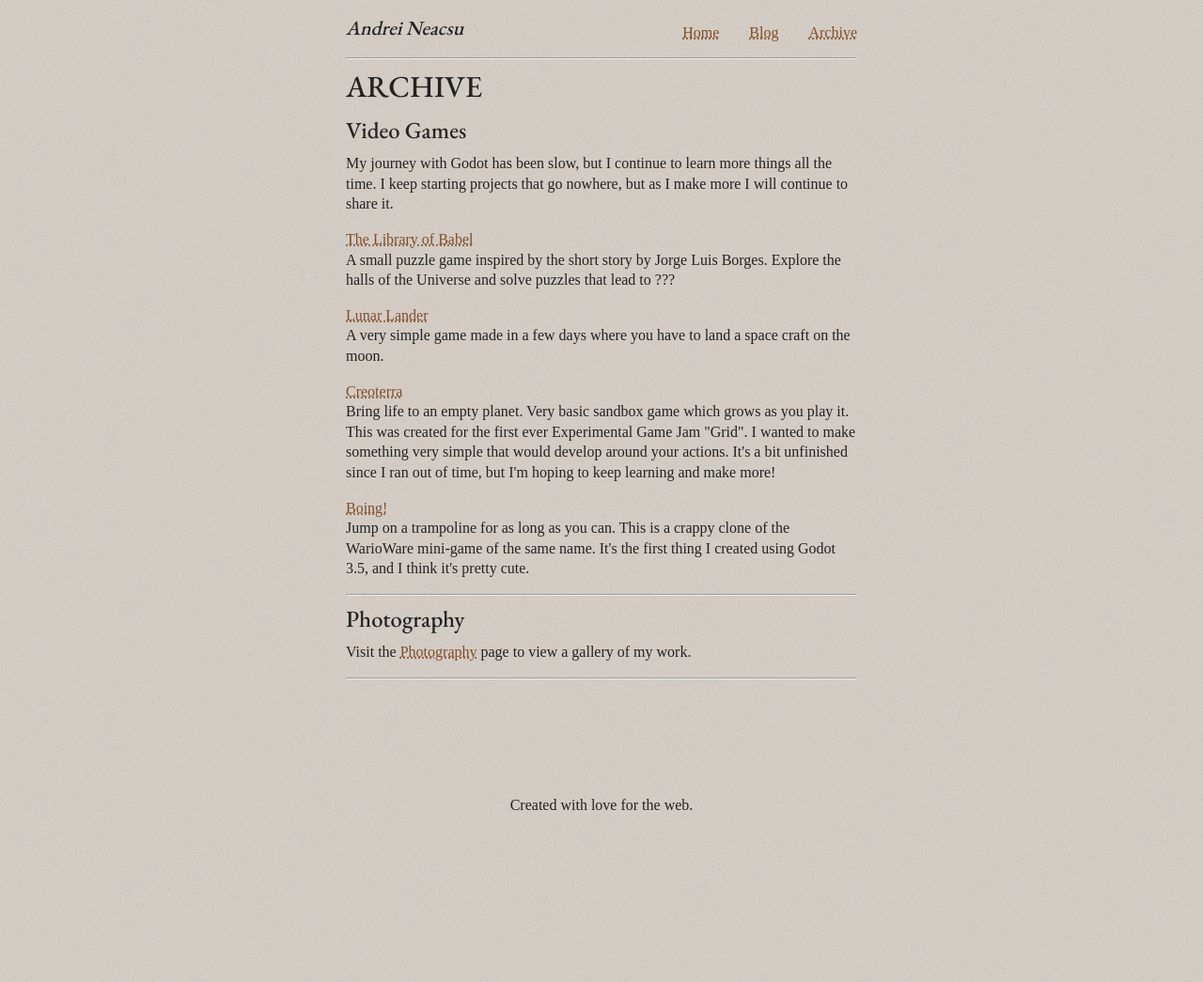
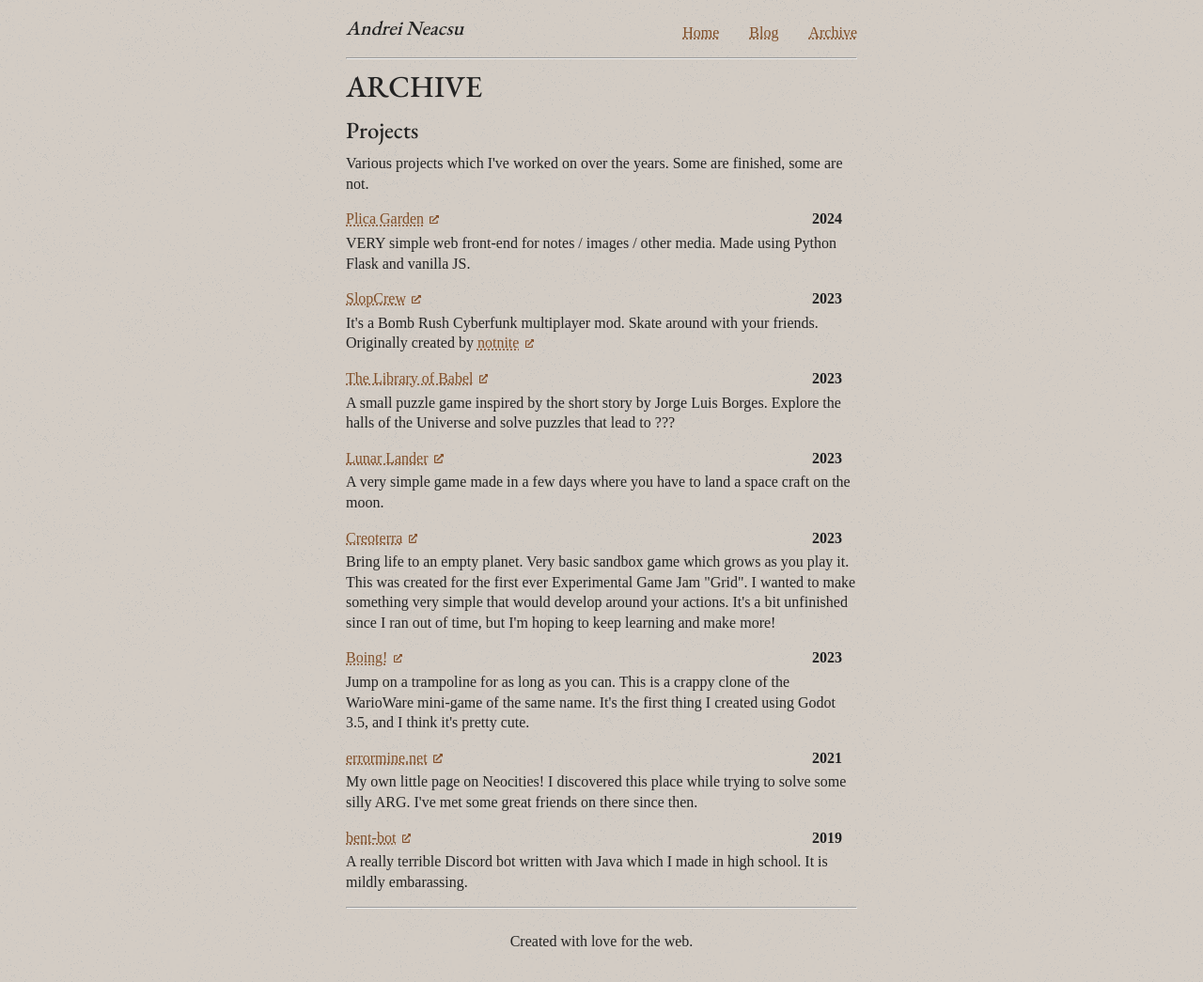
Before and after one commit to errormine/aneacsu.com, a Jekyll site: the page built from archive/index.html, in a window 1280 px wide. Shown: the whole page at 94% size. Built offline with Jekyll 4.4.1, drawn with Linux system fonts in a browser that asks for light colours; some web fonts are replaced; comment, search, counter and statistics services are not loaded.

Commit message:
Update archive page

```diff
--- a/archive/index.html
+++ b/archive/index.html
@@ -24,33 +24,44 @@ permalink: "/archive/"
             <h1>{{ page.title }}</h1>
         </header>
         <section>
-            <h2>Video Games</h2>
-            <p>My journey with Godot has been slow, but I continue to learn more things all the time. I keep starting projects that go nowhere, but as I make more I will continue to share it.</p>
+            <h2>Projects</h2>
+            <p>Various projects which I've worked on over the years. Some are finished, some are not.</p>
             <ol>
                 <li>
-                    <a href="https://errormine.itch.io/the-library-of-babel">The Library of Babel</a>
+                    <strong class="float-right">2024</strong> <a href="https://github.com/prycaustic/plica-garden">Plica Garden</a>
+                    <p>VERY simple web front-end for notes / images / other media. Made using Python Flask and vanilla JS.</p>
+                </li>
+                <li>
+                    <strong class="float-right">2023</strong> <a href="https://github.com/SlopCrew/SlopCrew">SlopCrew</a>
+                    <p>It's a Bomb Rush Cyberfunk multiplayer mod. Skate around with your friends. Originally created by <a href="https://notnite.com/">notnite</a></p>
+                </li>
+                <li>
+                    <strong class="float-right">2023</strong><a href="https://errormine.itch.io/the-library-of-babel">The Library of Babel</a>
                     <p>A small puzzle game inspired by the short story by Jorge Luis Borges. Explore the halls of the Universe and solve puzzles that lead to ???</p>
                 </li>
                 <li>
-                    <a href="https://errormine.itch.io/lunar-lander">Lunar Lander</a>
+                    <strong class="float-right">2023</strong><a href="https://errormine.itch.io/lunar-lander">Lunar Lander</a>
                     <p>A very simple game made in a few days where you have to land a space craft on the moon.</p>
                 </li>
                 <li>
-                    <a href="https://errormine.itch.io/creoterra">Creoterra</a>
+                    <strong class="float-right">2023</strong><a href="https://errormine.itch.io/creoterra">Creoterra</a>
                     <p>Bring life to an empty planet. Very basic sandbox game which grows as you play it. This was created for the first ever Experimental Game Jam "Grid". I wanted to make something very simple that would develop around your actions. It's a bit unfinished since I ran out of time, but I'm hoping to keep learning and make more!</p>
                 </li>
                 <li>
-                    <a href="https://errormine.itch.io/boing">Boing!</a>
+                    <strong class="float-right">2023</strong><a href="https://errormine.itch.io/boing">Boing!</a>
                     <p>Jump on a trampoline for as long as you can. This is a crappy clone of the WarioWare mini-game of the same name. It's the first thing I created using Godot 3.5, and I think it's pretty cute.</p>
                 </li>
+                <li>
+                    <strong class="float-right">2021</strong><a href="https://errormine.net/">errormine.net</a>
+                    <p>My own little page on Neocities! I discovered this place while trying to solve some silly ARG. I've met some great friends on there since then.</p>
+                </li>
+                <li>
+                    <strong class="float-right">2019</strong> <a href="https://github.com/prycaustic/bent-bot">bent-bot</a>
+                    <p>A really terrible Discord bot written with Java which I made in high school. It is mildly embarassing.</p>
+                </li>
             </ol>
-            <hr>
         </section>
-        <section>
-            <h2>Photography</h2>
-            <p>Visit the <a href="/photos/">Photography</a> page to view a gallery of my work.</p>
-            <hr>
-        </section>
+        <hr>
     </main>
     <footer>
         Created with love for the web.
--- a/assets/css/style.css
+++ b/assets/css/style.css
@@ -30,6 +30,8 @@ html {
 p {margin-bottom: 1rem;}
 
 i {font-style: italic;}
+
+strong {font-weight: bold;}
 
 h1, h2, h3, h4, h5 {
   font-family: "EB Garamond";
@@ -129,8 +131,13 @@ figcaption {
   width: 50%;
 }
 
+#archive li > a {
+  margin-bottom: 0.25rem;
+  display: inline-block;
+}
+
 /* External links */
-article a[href^="http"]::after {
+main a[href^="http"]::after {
   content: "";
   width: 0.6rem;
   height: 0.6rem;
```
